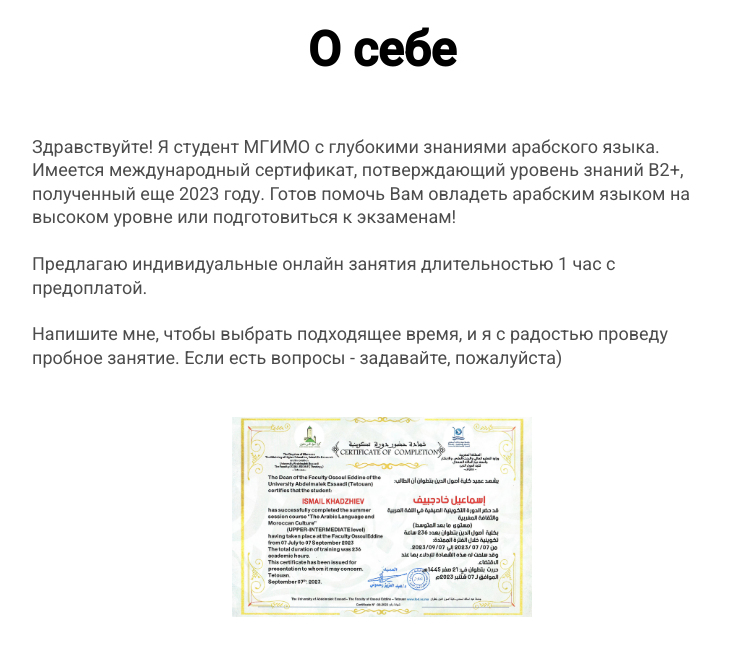
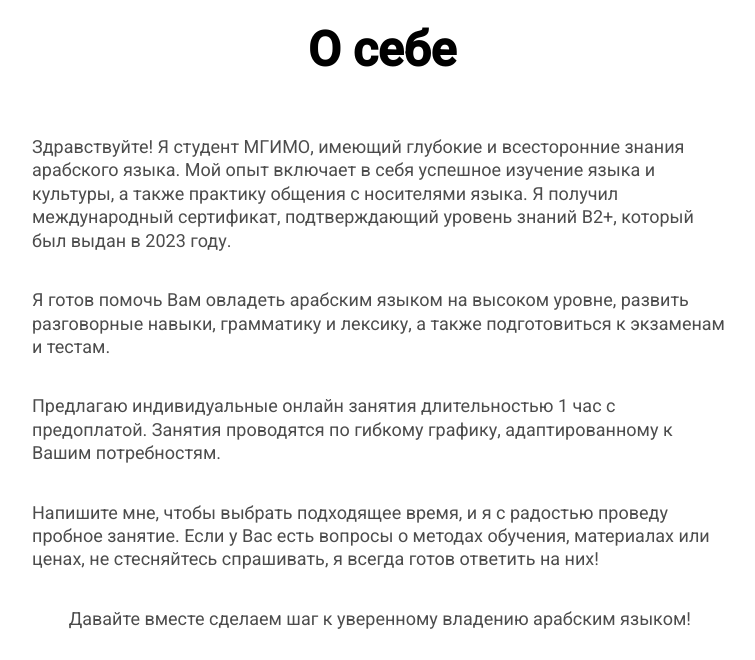
Before and after one commit to Sa1ivan/arabia, an Angular app: page / in a window 1280 px wide. Shown: the part 2060-2720 px from the top of the page, without its empty margins (258-1013 px from the left). Built offline with nearby package versions, Linux system fonts and the light colour scheme; no server answers.

Commit message:
add new meta 2

```diff
--- a/src/app/app.component.html
+++ b/src/app/app.component.html
@@ -6,7 +6,15 @@
         <h2 class="main__title">Исмаил Хаджиев</h2>
          <img src="assets/images/MyCollages.jpg" class="main__collage" alt="mainPhoto"/>
          <h2 class="main__title">О себе</h2>
-        <p class="main__text-desc">Здравствуйте! Я студент МГИМО с глубокими знаниями арабского языка. Имеется международный сертификат, потверждающий уровень знаний B2+, полученный еще 2023 году. Готов помочь Вам овладеть арабским языком на высоком уровне или подготовиться к экзаменам!<br><br>Предлагаю индивидуальные онлайн занятия длительностью 1 час с предоплатой.<br><br>Напишите мне, чтобы выбрать подходящее время, и я с радостью проведу пробное занятие. Если есть вопросы - задавайте, пожалуйста)
+        <p class="main__text-desc">Здравствуйте! Я студент МГИМО, имеющий глубокие и всесторонние знания арабского языка. Мой опыт включает в себя успешное изучение языка и культуры, а также практику общения с носителями языка. Я получил международный сертификат, подтверждающий уровень знаний B2+, который был выдан в 2023 году.
+        </p>
+        <p class="main__text-desc">Я готов помочь Вам овладеть арабским языком на высоком уровне, развить разговорные навыки, грамматику и лексику, а также подготовиться к экзаменам и тестам.
+        </p>
+        <p class="main__text-desc">Предлагаю индивидуальные онлайн занятия длительностью 1 час с предоплатой. Занятия проводятся по гибкому графику, адаптированному к Вашим потребностям.
+        </p>
+        <p class="main__text-desc">Напишите мне, чтобы выбрать подходящее время, и я с радостью проведу пробное занятие. Если у Вас есть вопросы о методах обучения, материалах или ценах, не стесняйтесь спрашивать, я всегда готов ответить на них!
+        </p>
+        <p class="main__text-desc">Давайте вместе сделаем шаг к уверенному владению арабским языком!
         </p>
         <div class="main__image" (click)="open()"></div>
     </div>
--- a/src/index.html
+++ b/src/index.html
@@ -2,11 +2,11 @@
 <html lang="ru">
 <head>
   <meta charset="utf-8">
-  <title>Репетитор арабского языка онлайн</title>
-  <meta name="description" content="Опытный преподаватель для эффективного изучения арабского языка. Наш репетитор поможет вам освоить арабский язык быстро и эффективно. Индивидуальный подход к каждому ученику.">
+  <title>Репетитор арабского языка | Онлайн занятия</title>
+  <meta name="description" content="Опытный преподаватель для эффективного изучения арабского языка. Репетитор Исмаил Хаджиев поможет вам освоить арабский язык быстро и эффективно. Индивидуальный подход, подготовка к экзаменам, досутпные цены.">
   <meta name="viewport" content="width=device-width, height=device-height, initial-scale=1.0, maximum-scale=1.0">
-  <meta name="author" content="Хаджиев Исмаил">
-  <meta name="keywords" content="Репетитор, уроки, арабский, арабского, арабским, учить, онлайн, недорого, Москва, занятия, изучение, подготовка" />
+  <meta name="author" content="Исмаил Хаджиев">
+  <meta name="keywords" content="уроки недорого, в Москве, изучение арабского, подготовка к экзаменам, репетитор арабского языка, онлайн занятия, обучение арабскому, языковые курсы, арабский" />
   <link rel="icon" type="image/x-icon" href="/assets/images/icon.jpg">
   <link rel="canonical" href="https://arabic-khadzhiev.ru/">
   <meta name="robots" content="index,follow" />
```
Also changed, not shown: 3 other files (tests, documents, lock files or other folders).
